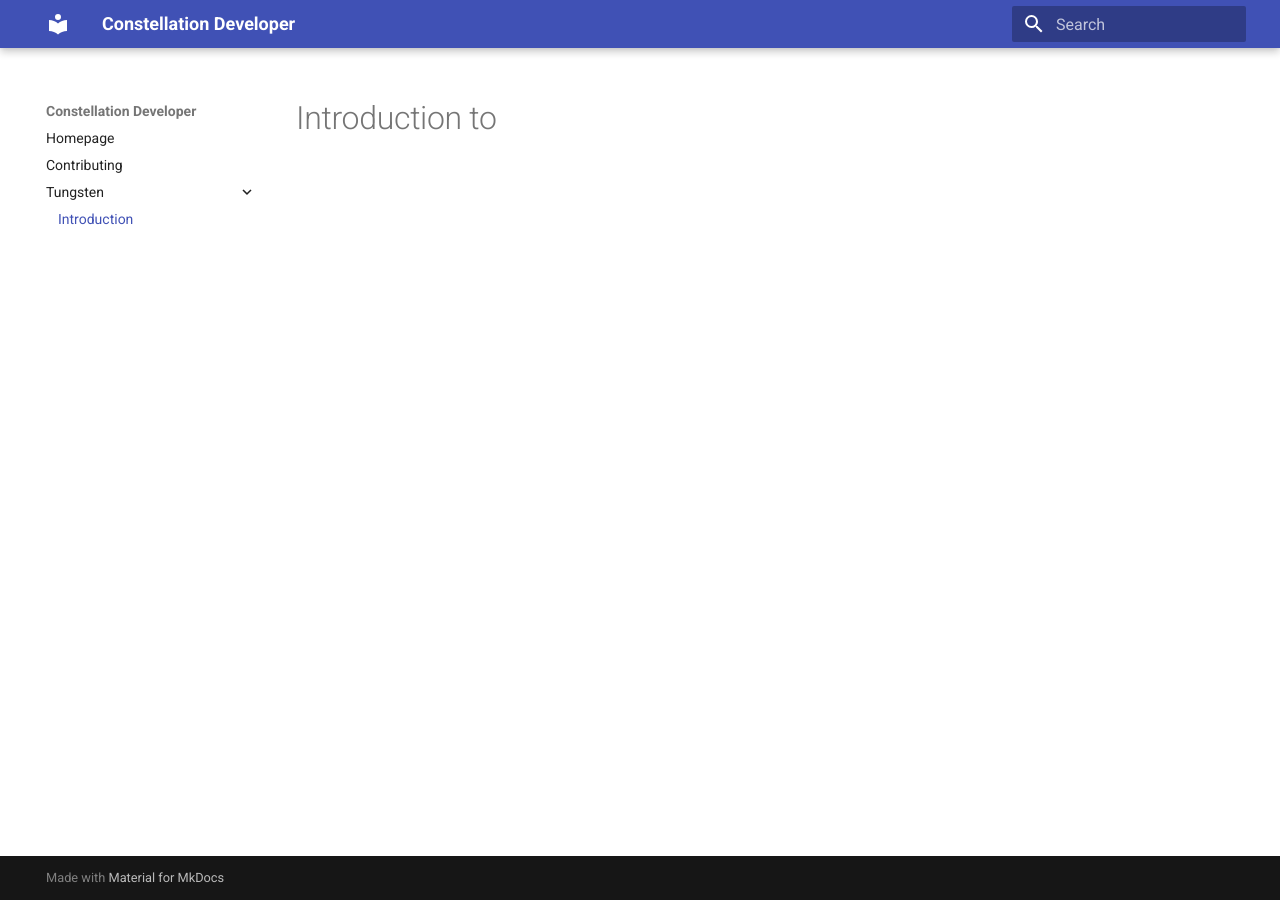
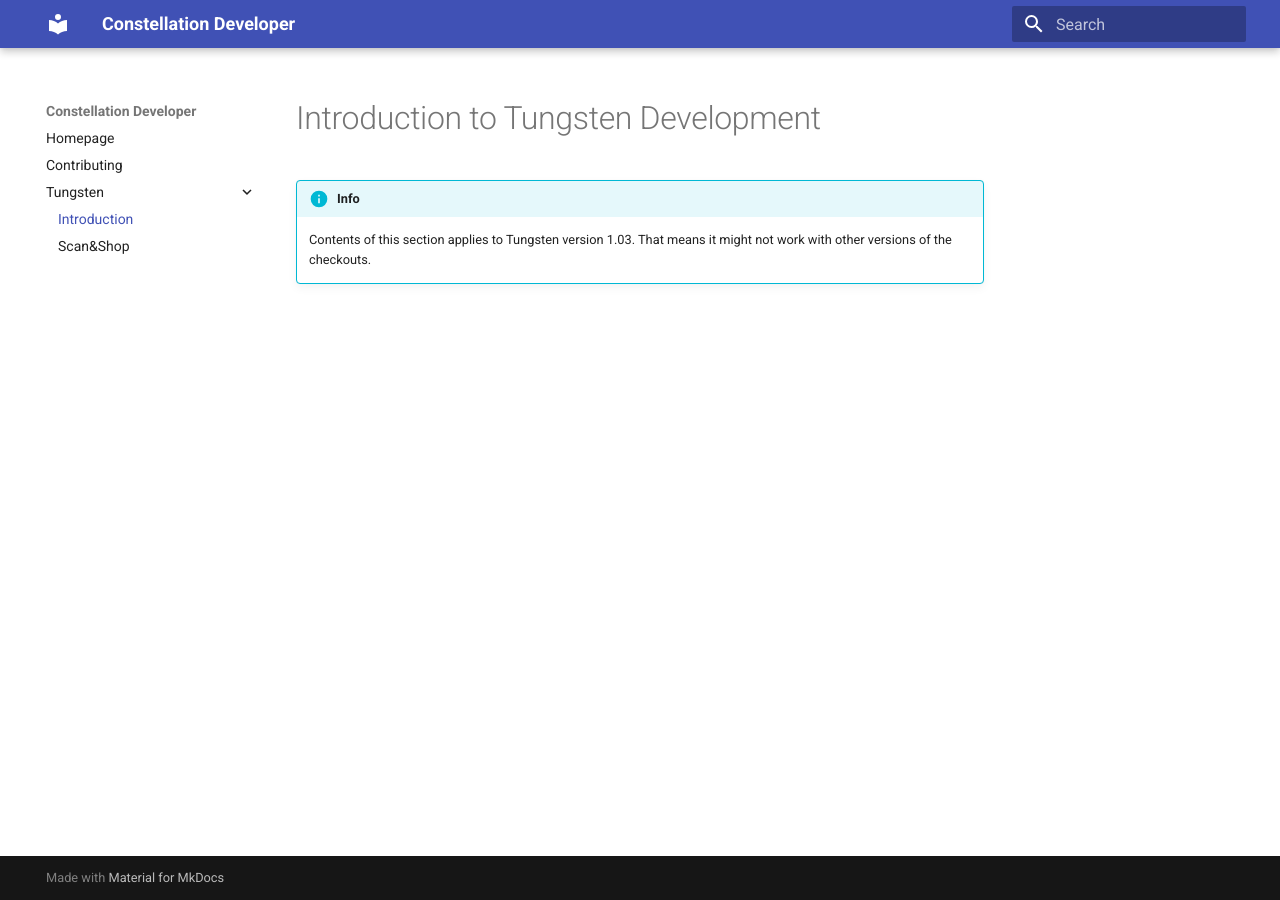
Before and after one commit to kzx1337/constellation-developer-portal, an MkDocs documentation site: the page built from docs/tungsten/introduction.md, in a window 1280 px wide. Built offline with MkDocs 1.6.1 and Material for MkDocs 9.7.7, drawn with Linux system fonts in a browser that asks for light colours.

Commit message:
Page about Scan&Shop in Tungsten

```diff
--- a/docs/tungsten/introduction.md
+++ b/docs/tungsten/introduction.md
@@ -1 +1,4 @@
-# Introduction to
+# Introduction to Tungsten Development
+
+!!! info
+    Contents of this section applies to Tungsten version 1.03. That means it might not work with other versions of the checkouts.
--- a/mkdocs.yml
+++ b/mkdocs.yml
@@ -4,11 +4,13 @@
   name: material
   features:
     - content.code.copy
+    - content.tooltips
 nav:
   - Homepage: index.md
   - Contributing: contributing.md
   - Tungsten:
       - Introduction: tungsten/introduction.md
+      - Scan&Shop: tungsten/scanshop.md
 markdown_extensions:
   - admonition
   - attr_list
```
Also changed, not shown: docs/tungsten/scanshop.md (added, +80 -0 lines).
